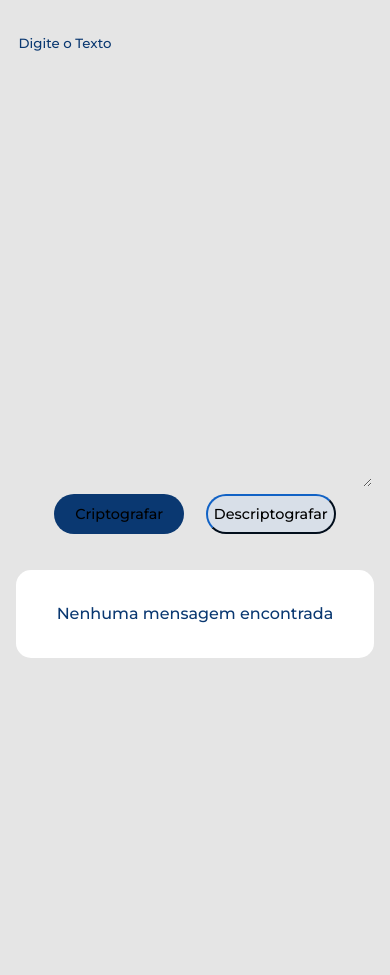
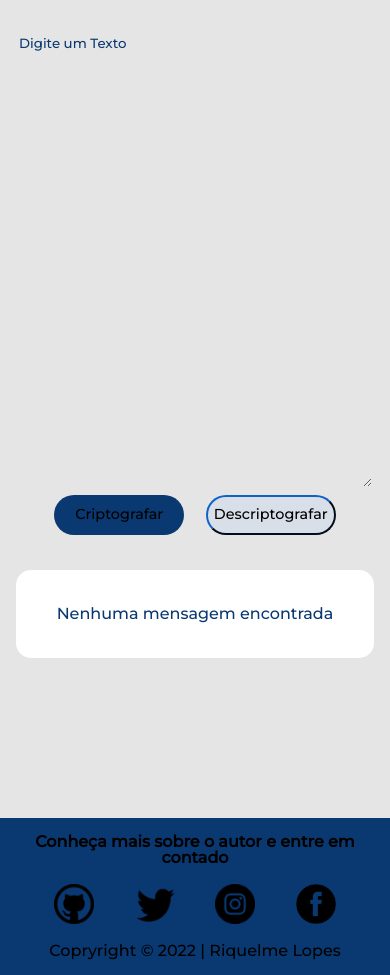
Before and after one commit to Riquelme-Elias/Programa-Decodigficador, a plain HTML site: page index.html in a window 390 px wide. Before the commit the page ends 844 px from the top, so only its background shows below. Drawn offline with Linux system fonts and the light colour scheme.

Commit message:
Adiconado rodapé e melhorando o design responsivel

```diff
--- a/index.html
+++ b/index.html
@@ -18,7 +18,7 @@
     <main>
       <div class="inserir-texto">
         <section class="area-texto">
-          <textarea class="texto" id="texto_digitado" placeholder="Digite o Texto"></textarea>
+          <textarea class="texto" id="texto_digitado" placeholder="Digite um Texto"></textarea>
           <div class="botão">
             <input type="submit" value="Criptografar" onclick="criptografar()" class="botão-principal" id="botão-1">
             <input type="submit" value="Descriptografar" onclick="descripitografar()" class="botão-principal" id="botão-2">
@@ -34,10 +34,12 @@
         </div>
     </main>
     <footer>
-      <p>Riquelme Lopes</p>
-      <p>GitHub</p>
-      <p>Gmail</p>
-      <p>Instagran</p>
+      <p class="texto-rodape" style="font-weight: bold">Conheça mais sobre o autor e entre em contado</p>
+      <a href="https://github.com/Riquelme-Elias" target="_blank"><button id="github" class="rede-social" title="GitHub"<type="button"></button></a>
+      <a href="https://twitter.com/RiquelmeElias5" target="_blank"><button id="twitter" class="rede-social" title="Twitter"<type="button"></button></a>
+      <a href="https://instagram.com/riquelme.elias.15" target="_blank"><button id="instagram" class="rede-social" title="Instagram"<type="button"></button></a>
+      <a href="https://www.facebook.com/riqueume.elias" target="_blank"><button id="facebook" class="rede-social" title="Facebook"<type="button"></button></a>
+      <p class="texto-rodape">Copryright &copy; 2022 | Riquelme Lopes</p>
     </footer>
   </body>
   <script src="criptografar.js"></script>
--- a/style.css
+++ b/style.css
@@ -1,13 +1,12 @@
 body {
   background: #E5E5E5;
-  margin: 4%;
   font-family: 'Montserrat', sans-serif;
   color: #0A3871;
 }
 
 main {
   display: block;
-  margin: 2% 5%;
+  margin: 4% 8%;
   line-height: 1;
 }
 
@@ -143,13 +142,70 @@ p {
 
 footer{
   text-align: center;
-  background: url("bg.jpg");
-  display: none;
+  background: #0A3871;
+  padding: 1em;
 }
 
-@media screen and (max-width: 480px) {
+.rede-social {
+  margin: 1em;
+  cursor: pointer;
+}
+
+#github {
+  background: transparent;
+  background-image: url("imgGitHub.png");
+  border: none;
+  background-repeat: no-repeat;
+  background-position: center;
+  background-size: 40px;
+  top: 75%;
+  width: 50px;
+  height: 50px;
+}
+
+#twitter {
+  background: transparent;
+  background-image: url("imgTwitter.png");
+  border: none;
+  background-repeat: no-repeat;
+  background-position: center;
+  background-size: 40px;
+  top: 75%;
+  width: 50px;
+  height: 50px;
+}
+
+#instagram {
+  background: transparent;
+  background-image: url("imgInstagram.png");
+  border: none;
+  background-repeat: no-repeat;
+  background-position: center;
+  background-size: 40px;
+  top: 75%;
+  width: 50px;
+  height: 50px;
+}
+
+#facebook {
+  background: transparent;
+  background-image: url("imgFacebook.png");
+  border: none;
+  background-repeat: no-repeat;
+  background-position: center;
+  background-size: 40px;
+  top: 75%;
+  width: 50px;
+  height: 50px;
+}
+
+.texto-rodape {
+  color: black;
+}
+
+@media screen and (max-width: 850px) {
   main {
-    margin: 2% 0;
+    margin: 1em;
   }
   .mostra-tela {
     background: none;
@@ -183,5 +239,8 @@ footer{
   #copy {
     top: auto;
   }
+  footer {
+    margin: 10em 0 0;
+  }
 
 }
```
Also changed, not shown: imgAviso.png (added), imgFacebook.png (added), imgGitHub.png (added), imgInstagram.png (added), imgTwitter.png (added).
